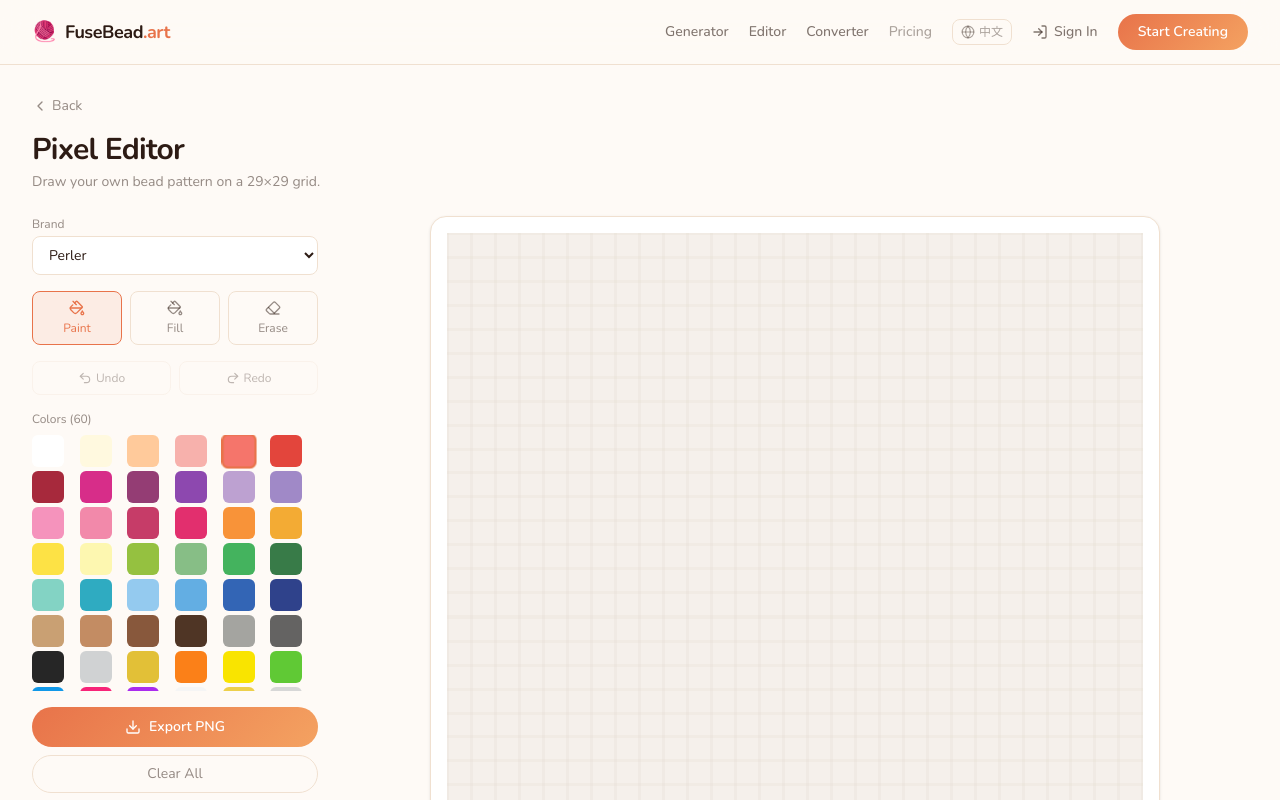
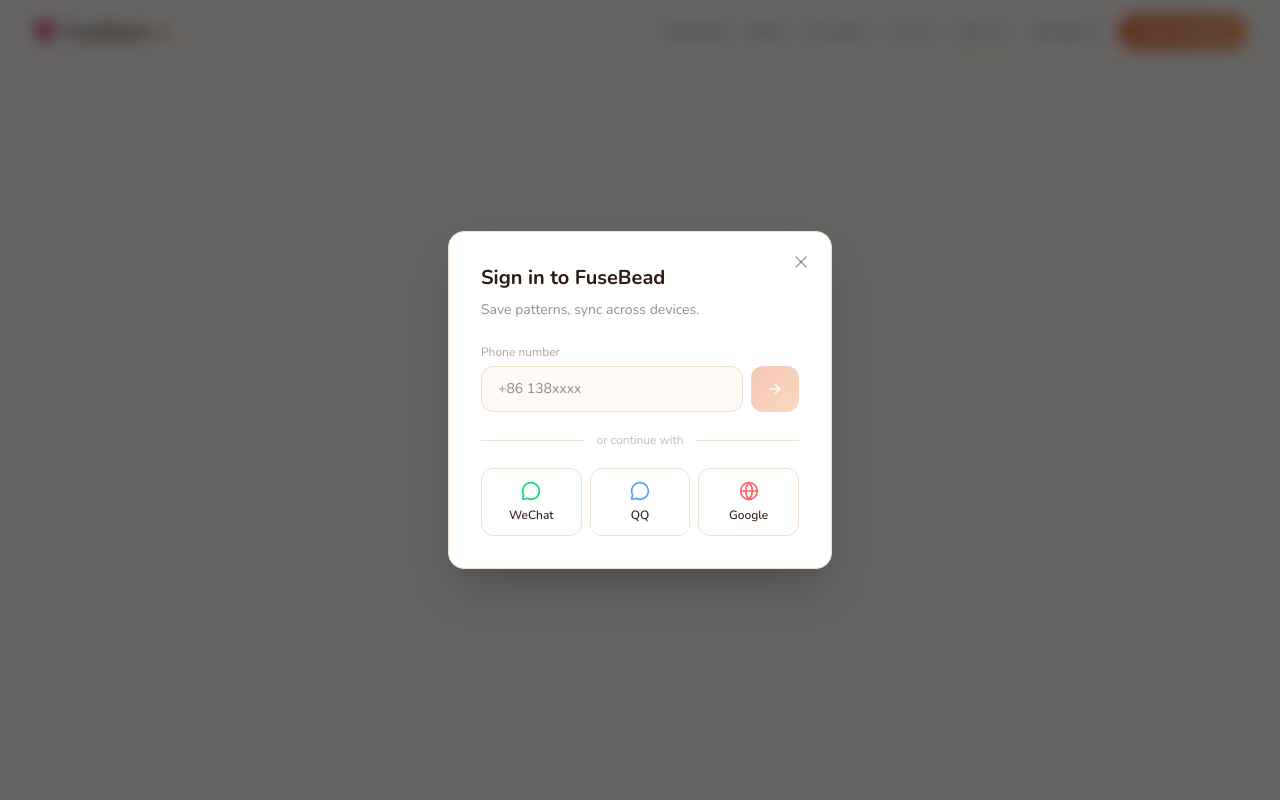
Before and after one commit to ezra777777777-alt/fusebead, a Next.js app: page /editor in a window 1280 px wide. Shown: the top 800 px of the page. Built offline with nearby package versions, Linux system fonts and the light colour scheme.

Commit message:
🔒 Auth-gate all tool pages + nav links
- RequireAuth wrapper for Generator/Editor/Converter
- Non-logged-in users see sign-in prompt when accessing tools
- Navbar tool links trigger auth modal if not logged in
- Start Creating button triggers auth if not logged in
- Mobile menu links also gated

```diff
--- a/src/app/converter/page.tsx
+++ b/src/app/converter/page.tsx
@@ -5,6 +5,7 @@
 import { ChevronLeft, ArrowRightLeft, Search } from "lucide-react";
 import { PALETTES, findClosestColor, BRAND_NAMES } from "@/lib/bead-colors";
 import { useLang } from "@/lib/LangContext";
+import { RequireAuth } from "@/components/auth/RequireAuth";
 
 export default function ConverterPage() {
   const { t } = useLang();
@@ -34,6 +35,7 @@
     : mapping;
 
   return (
+    <RequireAuth>
     <div className="min-h-screen pt-16 bg-[var(--background)]">
       <div className="mx-auto max-w-5xl px-4 py-8 sm:px-6 lg:px-8">
         {/* Header */}
@@ -152,5 +154,6 @@
         </div>
       </div>
     </div>
+    </RequireAuth>
   );
 }
--- a/src/app/editor/page.tsx
+++ b/src/app/editor/page.tsx
@@ -5,6 +5,7 @@
 import { ChevronLeft, Undo2, Redo2, PaintBucket, Eraser, Download } from "lucide-react";
 import { PALETTES } from "@/lib/bead-colors";
 import { useLang } from "@/lib/LangContext";
+import { RequireAuth } from "@/components/auth/RequireAuth";
 
 const GRID = 29;
 const CELL = 16;
@@ -191,12 +192,13 @@
   grid.forEach(row => row.forEach(code => { if (code) colorCounts[code] = (colorCounts[code] || 0) + 1; }));
 
   return (
+    <RequireAuth>
     <div className="min-h-screen pt-16 bg-[var(--background)]">
       <div className="mx-auto max-w-7xl px-4 py-8 sm:px-6 lg:px-8">
         {/* Header */}
         <div className="mb-6">
           <Link href="/" className="inline-flex items-center gap-1 text-sm text-foreground/50 hover:text-foreground transition-colors mb-4">
-            <ChevronLeft className="h-4 w-4" /> Back
+            <ChevronLeft className="h-4 w-4" /> {t("common.back")}
           </Link>
           <h1 className="text-2xl sm:text-3xl font-bold tracking-tight" style={{ fontFamily: "var(--font-display)" }}>
             {t("editor.title")}
@@ -320,5 +322,6 @@
         </div>
       </div>
     </div>
+    </RequireAuth>
   );
 }
--- a/src/app/generator/page.tsx
+++ b/src/app/generator/page.tsx
@@ -10,6 +10,7 @@
 import { PALETTES } from "@/lib/bead-colors";
 import { processImage, samplePixel, DEFAULT_ADJUSTMENTS, type ProcessedPattern, type ImageAdjustments } from "@/lib/image-processor";
 import { useLang } from "@/lib/LangContext";
+import { RequireAuth } from "@/components/auth/RequireAuth";
 
 type Config = { gridSize: number; dithering: boolean; maxColors: number; brand: string; };
 
@@ -177,6 +178,7 @@
   };
 
   return (
+    <RequireAuth>
     <div className="min-h-screen pt-16 bg-[var(--background)]">
       <div className="mx-auto max-w-7xl px-4 py-6 sm:px-6 lg:px-8">
         <div className="mb-6">
@@ -353,5 +355,6 @@
         </div>
       </div>
     </div>
+    </RequireAuth>
   );
 }
--- /dev/null
+++ b/src/components/auth/RequireAuth.tsx
@@ -0,0 +1,39 @@
+"use client";
+
+import { useEffect } from "react";
+import { useAuth } from "@/lib/AuthContext";
+
+export function RequireAuth({ children }: { children: React.ReactNode }) {
+  const { user, openAuth } = useAuth();
+
+  useEffect(() => {
+    if (!user) openAuth();
+  }, [user, openAuth]);
+
+  if (!user) {
+    return (
+      <div className="min-h-screen pt-16 flex items-center justify-center bg-[var(--background)]">
+        <div className="text-center px-4">
+          <h1 className="text-2xl font-bold mb-4" style={{ fontFamily: "var(--font-display)" }}>
+            Sign in to continue
+          </h1>
+          <p className="text-foreground/50 mb-6">
+            Please sign in to access this tool. It&apos;s free!
+          </p>
+          <button
+            onClick={openAuth}
+            className="rounded-full px-8 py-3 text-white font-semibold"
+            style={{
+              background: "linear-gradient(135deg, var(--bead-coral), var(--bead-amber))",
+              fontFamily: "var(--font-display)",
+            }}
+          >
+            Sign In / 登录
+          </button>
+        </div>
+      </div>
+    );
+  }
+
+  return <>{children}</>;
+}
--- a/src/components/shared/navbar.tsx
+++ b/src/components/shared/navbar.tsx
@@ -30,9 +30,15 @@
 
           <div className="hidden md:flex items-center gap-5">
             {navLinks.map((link) => (
+              user ? (
                 <Link key={link.href} href={link.href}
                   className="text-sm font-medium text-foreground/60 hover:text-foreground transition-colors"
                   style={{ fontFamily: "var(--font-display)" }}>{link.label}</Link>
+              ) : (
+                <button key={link.href} onClick={openAuth}
+                  className="text-sm font-medium text-foreground/60 hover:text-foreground transition-colors"
+                  style={{ fontFamily: "var(--font-display)" }}>{link.label}</button>
+              )
             ))}
             <Link href="/pricing" className="text-sm font-medium text-foreground/40 hover:text-foreground transition-colors" style={{ fontFamily: "var(--font-display)" }}>
               {lang === "zh" ? "定价" : "Pricing"}
@@ -53,11 +59,19 @@
                 <LogIn className="h-4 w-4" /> {lang === "zh" ? "登录" : "Sign In"}
               </button>
             )}
+            {user ? (
               <Link href="/generator"
                 className="inline-flex items-center gap-1.5 rounded-full px-5 py-2 text-sm font-semibold text-white transition-all hover:opacity-90"
                 style={{ background: "linear-gradient(135deg, var(--bead-coral), var(--bead-amber))", fontFamily: "var(--font-display)" }}>
                 {t("nav.start")}
               </Link>
+            ) : (
+              <button onClick={openAuth}
+                className="inline-flex items-center gap-1.5 rounded-full px-5 py-2 text-sm font-semibold text-white transition-all hover:opacity-90"
+                style={{ background: "linear-gradient(135deg, var(--bead-coral), var(--bead-amber))", fontFamily: "var(--font-display)" }}>
+                {t("nav.start")}
+              </button>
+            )}
           </div>
 
           <button onClick={() => setMobileOpen(!mobileOpen)} className="md:hidden p-2 rounded-lg hover:bg-[var(--surface-hover)]">
@@ -68,8 +82,13 @@
         {mobileOpen && (
           <div className="md:hidden py-4 border-t border-[var(--border)] space-y-3">
             {navLinks.map((link) => (
+              user ? (
                 <Link key={link.href} href={link.href} onClick={() => setMobileOpen(false)}
                   className="block px-2 py-2 text-sm font-medium text-foreground/70" style={{ fontFamily: "var(--font-display)" }}>{link.label}</Link>
+              ) : (
+                <button key={link.href} onClick={() => { openAuth(); setMobileOpen(false); }}
+                  className="block px-2 py-2 text-sm font-medium text-foreground/70 w-full text-left" style={{ fontFamily: "var(--font-display)" }}>{link.label}</button>
+              )
             ))}
             <Link href="/pricing" onClick={() => setMobileOpen(false)} className="block px-2 py-2 text-sm text-foreground/50" style={{ fontFamily: "var(--font-display)" }}>
               {lang === "zh" ? "定价" : "Pricing"}
```
Also changed, not shown: 1 other file (tests, documents, lock files or other folders). Lines whose indentation alone changed are shown as unchanged.
